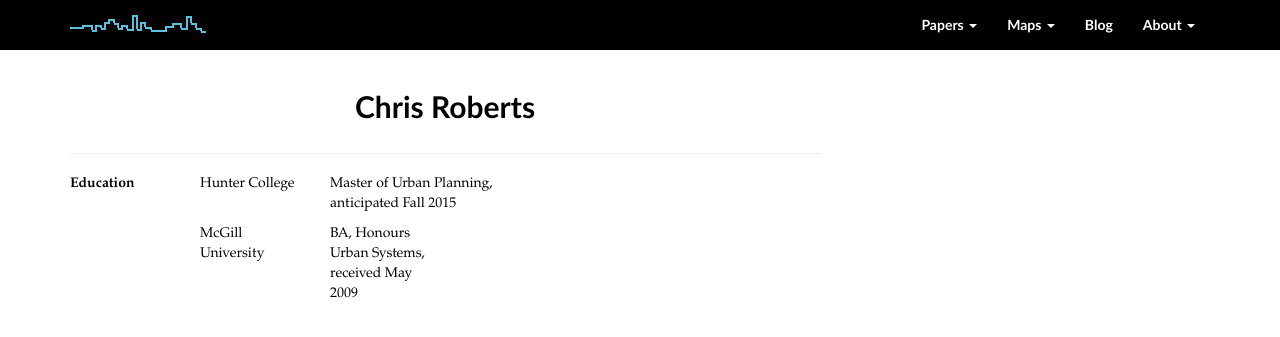
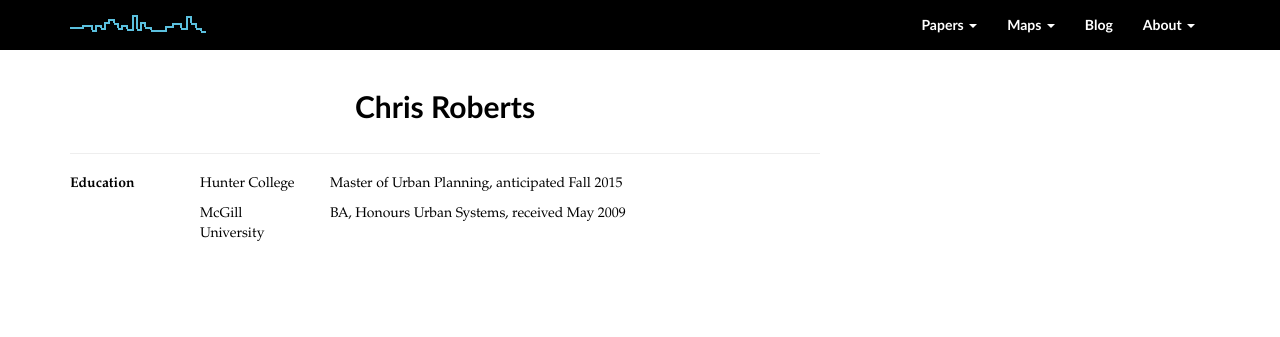
Before and after one commit to chrisrobertsnyc/chrisrobertsnyc.github.io, a Jekyll site: the page built from about/cv.html, in a window 1280 px wide. Shown: the top 337 px of the page. Built offline with Jekyll 4.4.1, drawn with Linux system fonts in a browser that asks for light colours; nearby versions of some CDN libraries.

Commit message:
Update cv.html

```diff
--- a/about/cv.html
+++ b/about/cv.html
@@ -13,7 +13,7 @@
 	<div class="col-md-2">
 		<p>Hunter College</p>
 	</div>
-	<div class="col-md-4">
+	<div class="col-md-8">
 		<p>Master of Urban Planning, anticipated Fall 2015</p>
 	</div>
 </div>
@@ -21,7 +21,7 @@
 	<div class="col-md-2 col-md-offset-2">
 		<p>McGill University</p>
 	</div>
-	<div class="col-md-2">
+	<div class="col-md-8">
 		<p>BA, Honours Urban Systems, received May 2009</p>
 	</div>
 </div>
```
